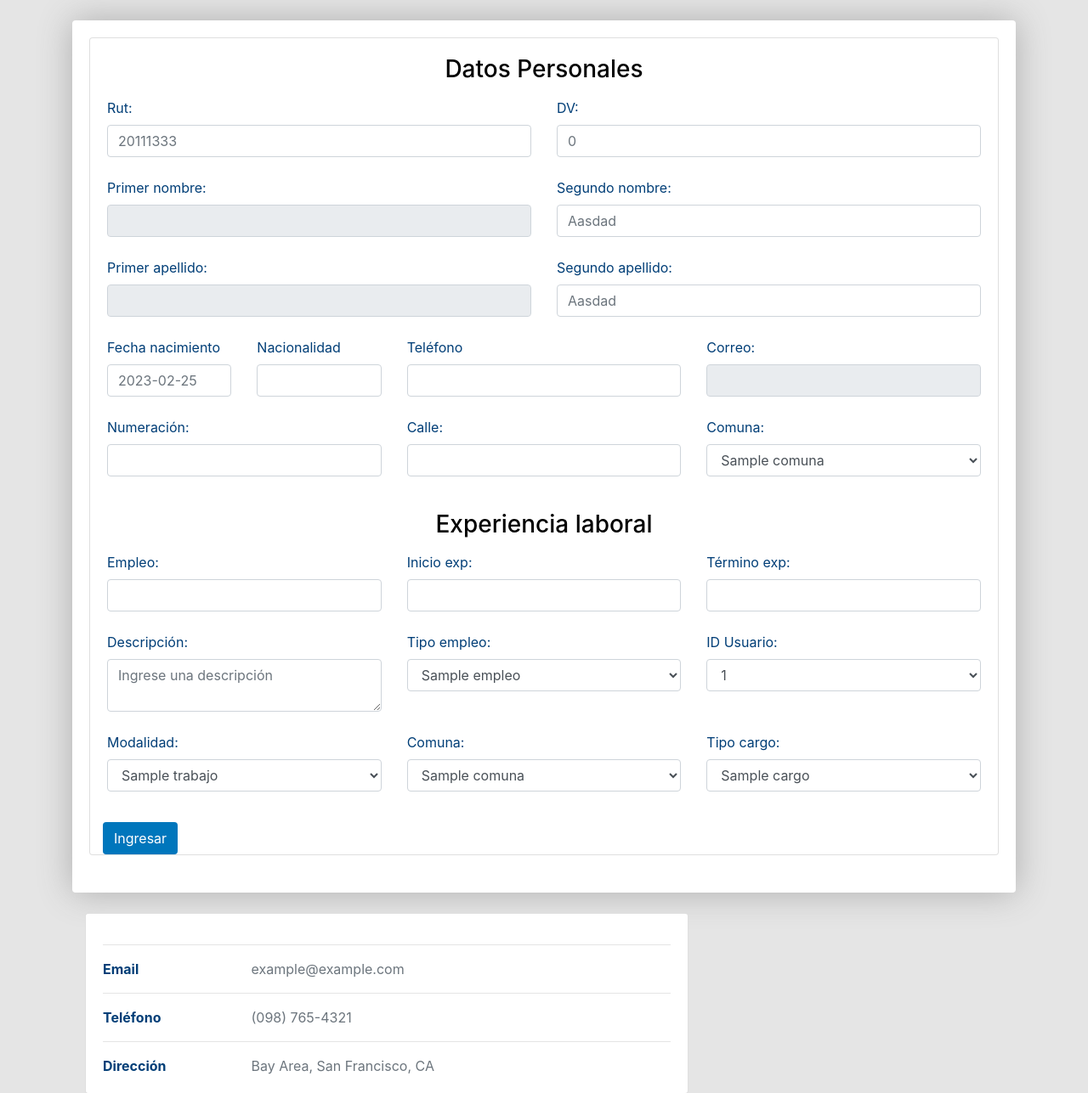
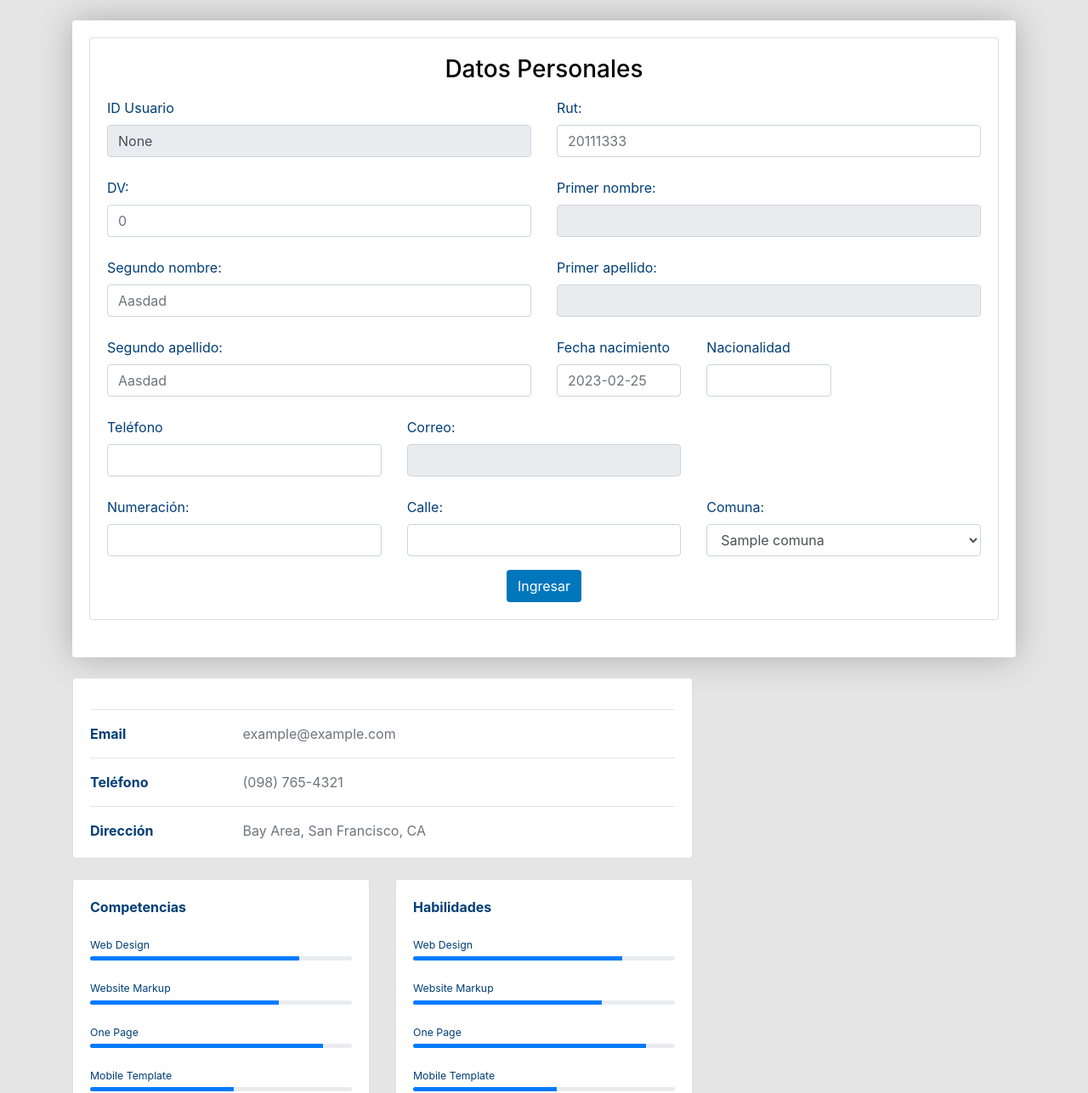
Before and after one commit to JoseOrtizMedel/ClusterHire, a Django app: page /perfil/ in a window 1280 px wide. Shown: the part 76-1363 px from the top of the page at 85% size. Run offline with Django 4.2, Linux system fonts and the light colour scheme; tables that the repository leaves empty hold one stand-in row (values such as "Sample post"); some libraries are stand-ins or nearby versions.

Commit message:
ahora si

```diff
--- a/core/templates/formulario.html
+++ b/core/templates/formulario.html
@@ -36,7 +36,7 @@
                     <textarea class="form-control" name="info_adicional" id="info_adicional" placeholder="¿Algo más que quieras agregar?"></textarea>
                 </div>
 
-                <div class="form-group" style="display: none;">
+                <div class="form-group" >
                     <label for="fk_id_usuario">ID de Usuario</label>
                     <input type="text" class="form-control" name="fk_id_usuario" id="fk_id_usuario" readonly value="{{ request.user.id }}">
                 </div>
--- a/core/templates/perfil.html
+++ b/core/templates/perfil.html
@@ -28,7 +28,7 @@
                         <h3 id="tituloCard1">Datos Personales</h3>
 <!-- INICIO FORMULARIO USUARIO -->
                     <div class="row">
-                        <div class="col-lg-6" style="display: none;">
+                        <div class="col-lg-6">
                             <div class="form-group">
                                 <label for="id_usuario" style="color: #003e77;">ID Usuario</label>
                                 <input type="text" class="form-control" name="id_usuario" id="id_usuario" readonly value="{{ request.user.id }}">
@@ -127,7 +127,7 @@
 <!-- FIN FORMULARIO DIRECCION -->
 
 <!-- INICIO FORMULARIO EXPERIENCIA -->
-                <br>
+ <!--                <br>
                     <h3 id="tituloCard1">Experiencia laboral</h3>
                         <div class="row">
                         <div class="col-lg-4">
@@ -160,12 +160,14 @@
                                 {{ experiencia_form.fk_id_tipo_empleo }}
                             </div>
                         </div>
+
                         <div class="col-lg-4">
                             <div class="form-group">
-                                <label for="{{ experiencia_form.fk_id_usuario.id_for_label }}" style="color: #003e77;">ID Usuario:</label>
-                                {{ experiencia_form.fk_id_usuario }}
+                                <label for="{{ experiencia_form.fk_id_usuario.id_for_label }}" style="color: #003e77;">ID Usuario</label>
+                                <input type="text" class="form-control" name="fk_id_usuario" id="fk_id_usuario" readonly value="{{ request.user.id }}">
                             </div>
                         </div>
+
                         <div class="col-lg-4">
                             <div class="form-group">
                                 <label for="{{ experiencia_form.fk_id_modalidad.id_for_label }}" style="color: #003e77;">Modalidad:</label>
@@ -185,7 +187,7 @@
                             </div>
                         </div>
                         </div>
-                    </div>
+                    </div> -->
 <!-- FIN FORMULARIO EXPERIENCIA -->
 
                             <div class="col-auto">
--- a/core/views.py
+++ b/core/views.py
@@ -129,16 +129,16 @@
 
 @csrf_exempt
 def eliminar_oferta(request, id_oferta):
-    # Verifica si el ID de la oferta existe en la base de datos
-    oferta = get_object_or_404(Oferta, id_oferta=id_oferta)
-
     if request.method == 'POST':
-        # Realiza la lógica para eliminar la oferta
-        oferta.delete()
-        return JsonResponse({'success': True})
-
+        try:
+            oferta = Oferta.objects.get(id_oferta=id_oferta)
+            # Eliminar las relaciones CompetenciaOferta relacionadas
+            CompetenciaOferta.objects.filter(fk_id_oferta=oferta).delete()
+            oferta.delete()
+            return JsonResponse({'success': True})
+        except Oferta.DoesNotExist:
+            return JsonResponse({'success': False, 'error': 'Oferta no encontrada'})
     return JsonResponse({'success': False})
-
 
 
 
@@ -150,21 +150,23 @@
 def perfilPers(request):
     datos = {
         'usuario_form': UsuarioForm(),
-        'direccion_form': DireccionForm(),
-        'experiencia_form': ExperienciaForm(),
-
+        'direccion_form': DireccionForm()
         }
 
     if request.method == 'POST':
+        user_id = request.user.id
+        request.POST = request.POST.copy()
+        request.POST['id_usuario'] = user_id
+
         form_direccion = DireccionForm(request.POST)
         form_usuario = UsuarioForm(request.POST)
-        form_experiencia = ExperienciaForm(request.POST)
 
-        if form_direccion.is_valid()  and form_usuario.is_valid() and form_experiencia.is_valid():
+        if form_direccion.is_valid()  and form_usuario.is_valid():
 
         #----------FormUsuario y FormDireccion (fk)-------------------------#
 
             # Guarda la dirección
+
             direccion = form_direccion.save()
 
             # Obtén la instancia de Usuario sin guardarla todavía
@@ -172,19 +174,10 @@
 
             # Establece el campo fk_id_direccion como la instancia de la direccion
             form_usuario_instance.fk_id_direccion = direccion
+            form_usuario_instance.id_usuario = user_id
 
             # Ahora guarda la instancia de Usuario
             form_usuario_instance.save()
-
-            #----------FormExperiencia y FormUsuario (fk)-------------------------#
-
-            usuario = form_usuario.save()
-
-            form_experiencia_instance = form_experiencia.save(commit=False)
-
-            form_experiencia_instance.fk_id_usuario = usuario
-
-            form_experiencia_instance.save()
 
             datos['mensaje'] = "Guardado Correctamente"
             time.sleep(2.5)
```
